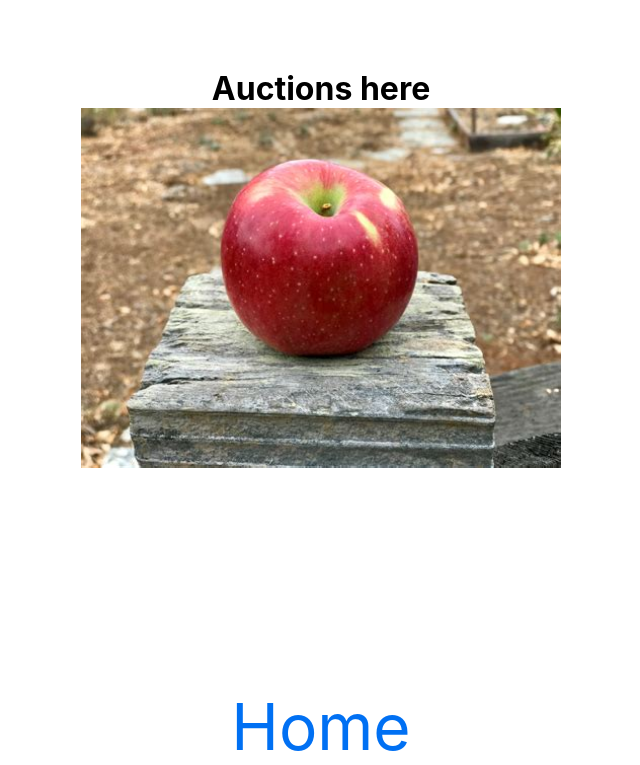
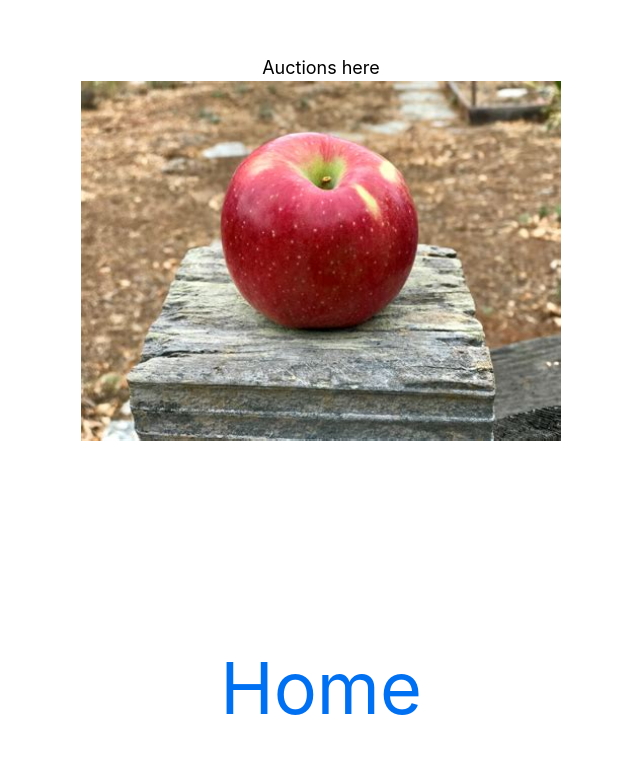
Before and after one commit to Blank333/auction-system, a Next.js app: page /auctions in a window 1280 px wide. Shown: the part 153-918 px from the top of the page, without its empty margins (319-959 px from the left). After the commit the page ends 884 px from the top, so only its background shows below. Built offline with nearby package versions, Linux system fonts and the light colour scheme.

Commit message:
Added tailwind

```diff
--- /dev/null
+++ b/components/layout.js
@@ -0,0 +1,5 @@
+import styles from './layout.module.css'
+
+export default function layout({children}) {
+  return <div className={styles.container}>{children}</div>;
+}
--- /dev/null
+++ b/components/layout.module.css
@@ -0,0 +1,5 @@
+.container {
+  max-width: 36rem;
+  padding: 0 1rem;
+  margin: 3rem auto 6rem;
+}
--- a/package.json
+++ b/package.json
@@ -14,7 +14,10 @@
     "react-dom": "17.0.2"
   },
   "devDependencies": {
+    "autoprefixer": "^10.4.2",
     "eslint": "8.10.0",
-    "eslint-config-next": "12.1.0"
+    "eslint-config-next": "12.1.0",
+    "postcss": "^8.4.8",
+    "tailwindcss": "^3.0.23"
   }
 }
--- a/pages/_app.js
+++ b/pages/_app.js
@@ -1,7 +1,5 @@
 import '../styles/globals.css'
 
-function MyApp({ Component, pageProps }) {
+export default function App({ Component, pageProps }) {
   return <Component {...pageProps} />
 }
-
-export default MyApp
--- a/pages/index.js
+++ b/pages/index.js
@@ -2,9 +2,11 @@ import Head from 'next/head'
 import Image from 'next/image'
 import styles from '../styles/Home.module.css'
 import Link from 'next/link'
+import Layout from '../components/layout'
 
 export default function Home() {
   return (
+    <Layout>
       <div className={styles.container}>
         <Head>
           <title>Create Next App</title>
@@ -33,5 +35,6 @@ export default function Home() {
           </a>
         </footer>
       </div>
+    </Layout>
   )
 }
--- /dev/null
+++ b/postcss.config.js
@@ -0,0 +1,6 @@
+module.exports = {
+  plugins: {
+    tailwindcss: {},
+    autoprefixer: {},
+  },
+}
--- a/styles/globals.css
+++ b/styles/globals.css
@@ -1,9 +1,14 @@
+@tailwind base;
+@tailwind components;
+@tailwind utilities;
+
 html,
 body {
   padding: 0;
   margin: 0;
   font-family: -apple-system, BlinkMacSystemFont, Segoe UI, Roboto, Oxygen,
     Ubuntu, Cantarell, Fira Sans, Droid Sans, Helvetica Neue, sans-serif;
+  font-size: 18px;
 }
 
 a {
@@ -11,6 +16,15 @@ a {
   text-decoration: none;
 }
 
+a:hover{
+  text-decoration: underline;
+}
+
+img{
+  max-width: 100%;
+  display: block;
+}
+
 * {
   box-sizing: border-box;
 }
--- /dev/null
+++ b/tailwind.config.js
@@ -0,0 +1,10 @@
+module.exports = {
+  content: [
+    './pages/**/*.{js,ts,jsx,tsx}',
+    './components/**/*.{js,ts,jsx,tsx}'
+  ],
+  theme: {
+    extend: {},
+  },
+  plugins: [],
+}
```
Also changed, not shown: 1 other file (tests, documents, lock files or other folders). Lines whose indentation alone changed are shown as unchanged.
